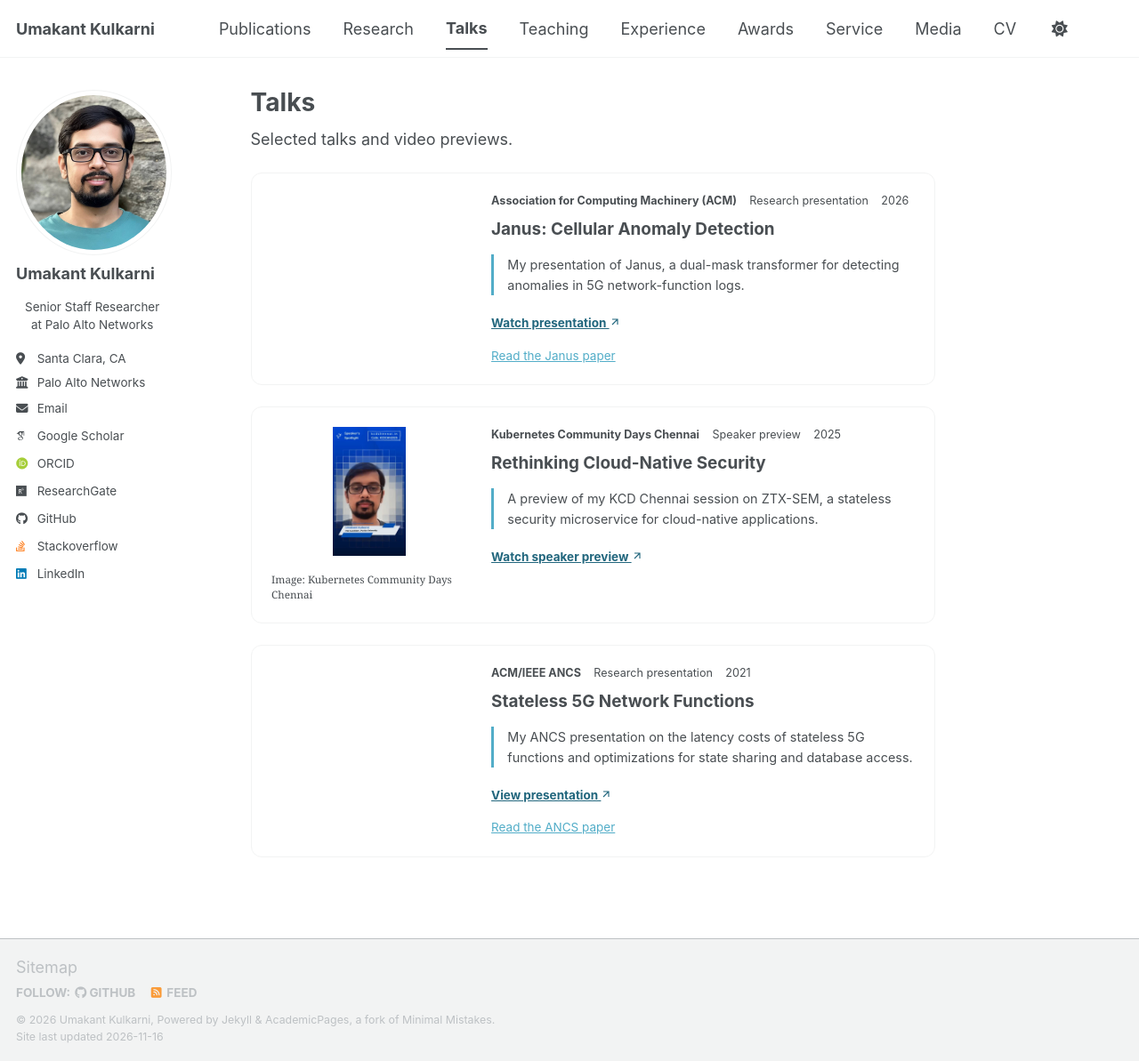
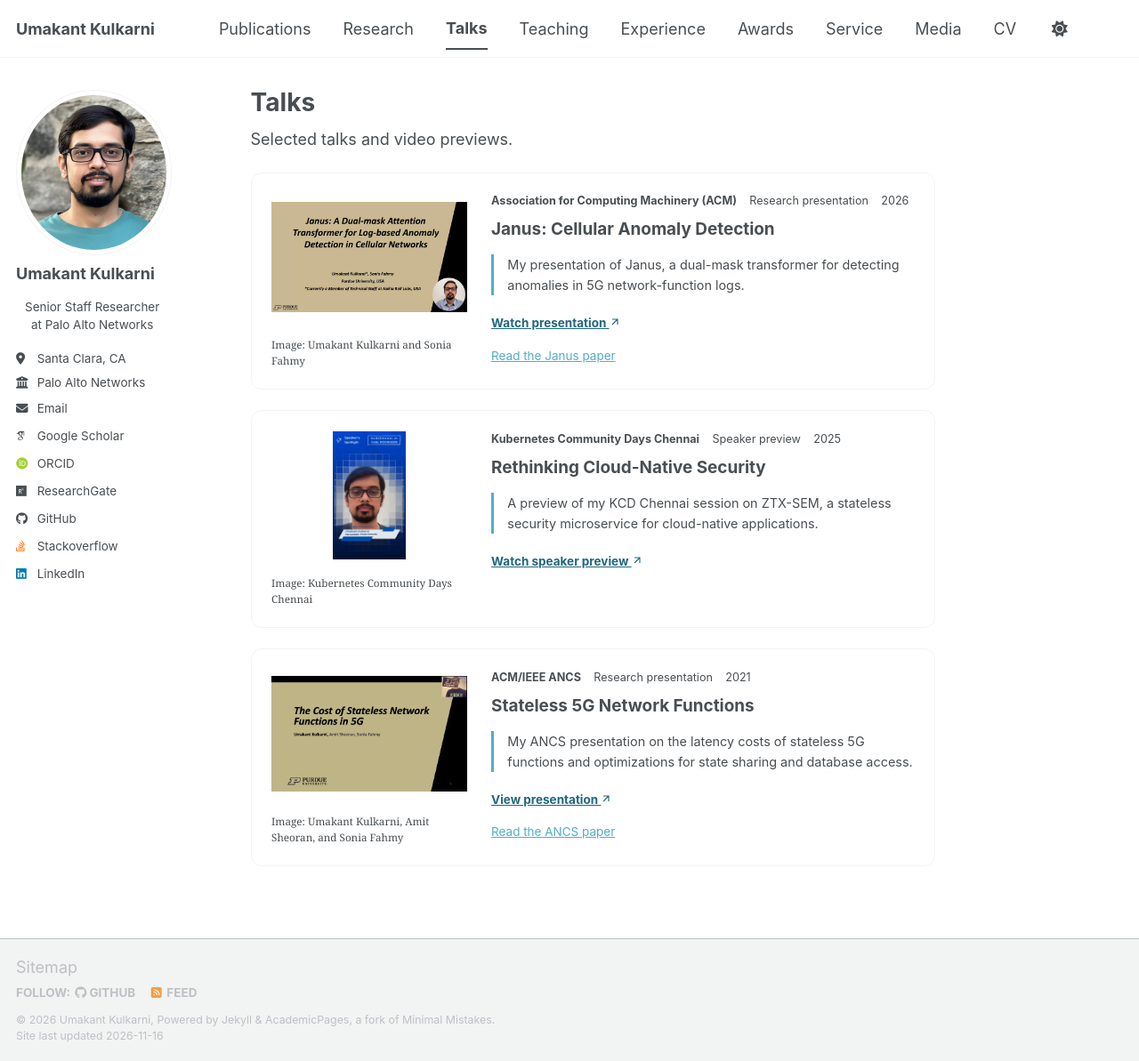
Before and after one commit to UmakantKulkarni/UmakantKulkarni.github.io, a Jekyll site: the page built from _pages/talks.html, in a window 1280 px wide and 1193 px high. Shown: the whole window at 89% size. Built offline with Jekyll 4.4.1, drawn with Linux system fonts in a browser that asks for light colours; some web fonts are replaced; a script bundle is joined from its source files by our own code; library files that are not in the unit come from our copies.

Commit message:
Add Janus and stateless presentation thumbnails

```diff
--- a/_data/talks.yml
+++ b/_data/talks.yml
@@ -6,6 +6,12 @@
   date_label: "2026"
   type: Research presentation
   url: https://www.youtube.com/watch?v=vwt458zZu8Y
+  image: /images/talks/janus-video-thumbnail.jpg
+  image_alt: Title slide for my Janus presentation on anomaly detection in cellular networks
+  image_credit: Umakant Kulkarni and Sonia Fahmy
+  image_fit: contain
+  image_width: 2880
+  image_height: 1620
   description: "My presentation of Janus, a dual-mask transformer for detecting anomalies in 5G network-function logs."
   action_label: Watch presentation
   related_links:
@@ -35,6 +41,12 @@
   date_label: "2021"
   type: Research presentation
   url: https://dl.acm.org/doi/suppl/10.1145/3493425.3502749/suppl_file/ancs-s04_p01-kulkarni.mp4
+  image: /images/talks/statelessness-video-thumbnail.jpg
+  image_alt: Title slide for my ANCS presentation on the cost of stateless network functions in 5G
+  image_credit: Umakant Kulkarni, Amit Sheoran, and Sonia Fahmy
+  image_fit: contain
+  image_width: 2596
+  image_height: 1542
   description: "My ANCS presentation on the latency costs of stateless 5G functions and optimizations for state sharing and database access."
   action_label: View presentation
   related_links:
```
Also changed, not shown: images/talks/janus-video-thumbnail.jpg (added), images/talks/statelessness-video-thumbnail.jpg (added).
